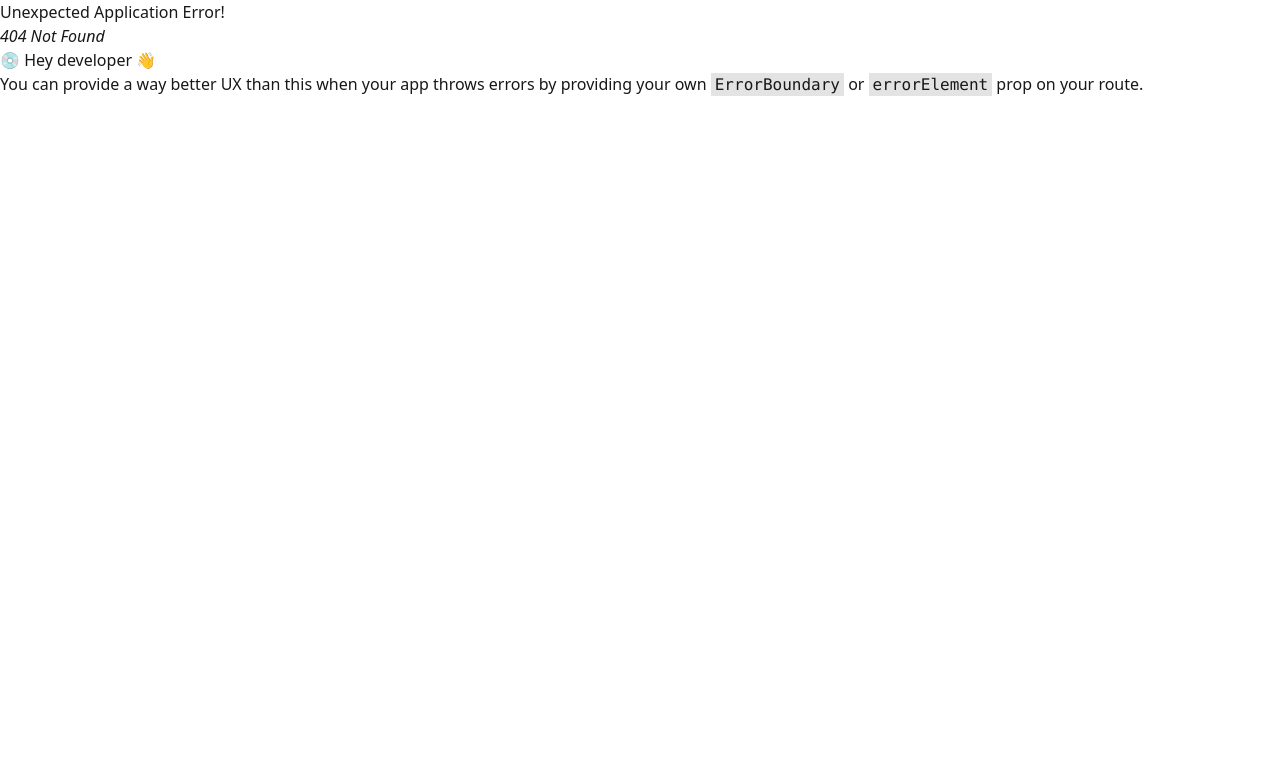
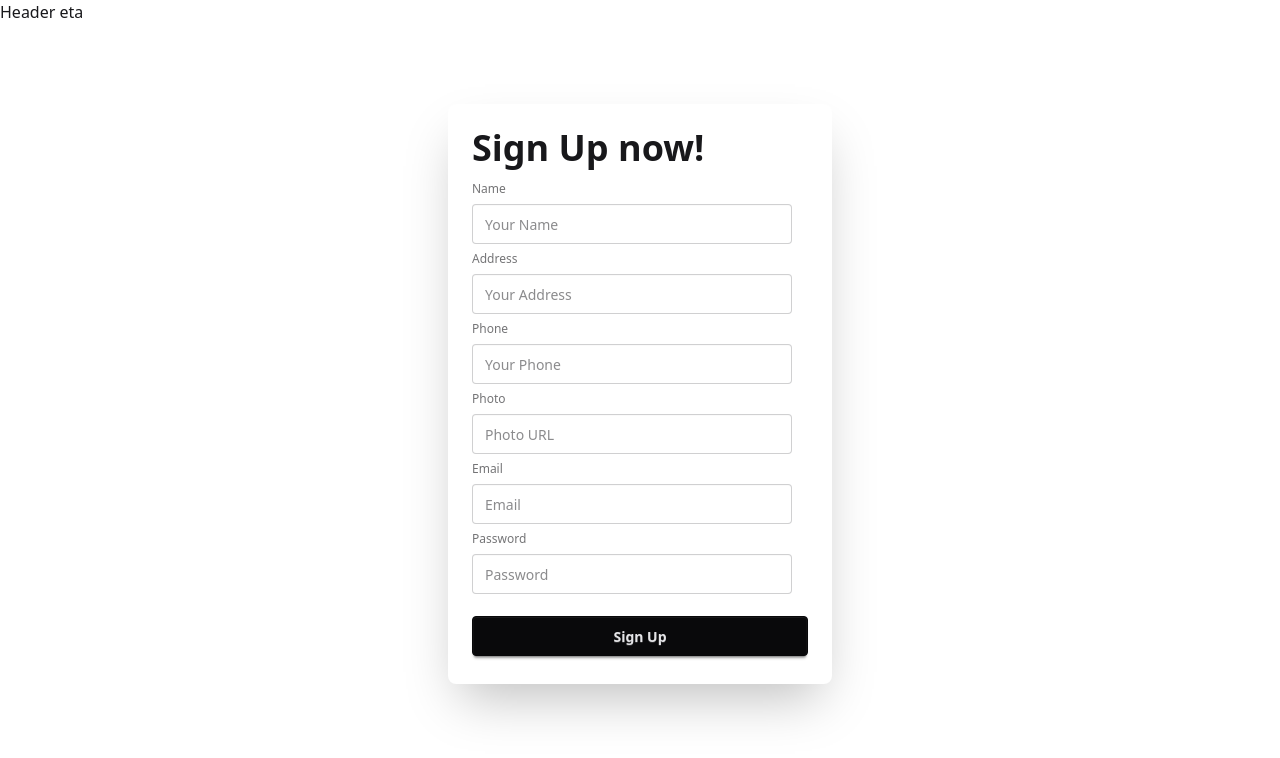
Before and after one commit to ismail-dev-code/coffee-store-client, a React (Vite) app: page /signup in a window 1280 px wide. Before the commit this address had no page. Shown: the top 758 px of the page. Built offline with nearby package versions, Linux system fonts and the light colour scheme; no server answers.

Commit message:
chore: .env + firebase authentication + db

```diff
--- a/package.json
+++ b/package.json
@@ -12,6 +12,7 @@
   "dependencies": {
     "@tailwindcss/vite": "^4.1.6",
     "daisyui": "^5.0.35",
+    "firebase": "^11.7.3",
     "react": "^19.1.0",
     "react-dom": "^19.1.0",
     "react-router": "^7.6.0",
--- /dev/null
+++ b/src/components/SignIn.jsx
@@ -0,0 +1,25 @@
+import React from "react";
+
+const SignIn = () => {
+  return (
+    <>
+      <div className="card bg-base-100 w-full mx-auto md:mt-20 mt-8 max-w-sm shrink-0 shadow-2xl">
+        <div className="card-body">
+          <h1 className="text-4xl font-bold">Login now!</h1>
+          <form className="fieldset">
+            <label className="label">Email</label>
+            <input type="email" name="email" className="input" placeholder="Email" />
+            <label className="label">Password</label>
+            <input type="password" name="password" className="input" placeholder="Password" />
+            <div>
+              <a className="link link-hover">Forgot password?</a>
+            </div>
+            <button className="btn btn-neutral mt-4">Login</button>
+          </form>
+        </div>
+      </div>
+    </>
+  );
+};
+
+export default SignIn;
--- /dev/null
+++ b/src/components/SignUp.jsx
@@ -0,0 +1,100 @@
+import React, { use } from "react";
+import { AuthContext } from "../contexts/AuthContext";
+import Swal from "sweetalert2";
+
+const SignUp = () => {
+  const { createUser } = use(AuthContext);
+  console.log(createUser);
+
+  const handleSignUp = (e) => {
+    e.preventDefault();
+    const form = e.target;
+    const formData = new FormData(form);
+    const { email, password, ...userProfile } = Object.fromEntries(
+      formData.entries()
+    );
+    // const email = formData.get("email");
+    // const password = formData.get("password");
+    console.log(email, password, userProfile);
+
+    // create user in the firebase
+    createUser(email, password).then((result) => console.log(result.user));
+
+    //   save profile info in the db
+    fetch("http://localhost:3000/users", {
+      method: "POST",
+      headers: {
+        "content-type": "application/json",
+      },
+      body: JSON.stringify(userProfile),
+    })
+      .then((res) => res.json())
+      .then((data) => {
+        if (data.insertedId) {
+          Swal.fire({
+            position: "top-end",
+            icon: "success",
+            title: "Your account has created successfully.",
+            showConfirmButton: false,
+            timer: 2000,
+          });
+        }
+      });
+  };
+
+  return (
+    <div className="card bg-base-100 w-full mx-auto md:mt-20 mt-8 max-w-sm shrink-0 shadow-2xl">
+      <div className="card-body">
+        <h1 className="text-4xl font-bold">Sign Up now!</h1>
+        <form onSubmit={handleSignUp} className="fieldset">
+          <label className="label">Name</label>
+          <input
+            type="text"
+            name="name"
+            className="input"
+            placeholder="Your Name"
+          />
+          <label className="label">Address</label>
+          <input
+            type="text"
+            name="address"
+            className="input"
+            placeholder="Your Address"
+          />
+          <label className="label">Phone</label>
+          <input
+            type="number"
+            name="phone"
+            className="input"
+            placeholder="Your Phone"
+          />
+          <label className="label">Photo</label>
+          <input
+            type="url"
+            name="photo"
+            className="input"
+            placeholder="Photo URL"
+          />
+          <label className="label">Email</label>
+          <input
+            type="email"
+            name="email"
+            className="input"
+            placeholder="Email"
+          />
+          <label className="label">Password</label>
+          <input
+            type="password"
+            name="password"
+            className="input"
+            placeholder="Password"
+          />
+
+          <button className="btn btn-neutral mt-4">Sign Up</button>
+        </form>
+      </div>
+    </div>
+  );
+};
+
+export default SignUp;
--- a/src/components/UpdateCoffee.jsx
+++ b/src/components/UpdateCoffee.jsx
@@ -11,7 +11,7 @@
     const form = e.target;
     const formData = new FormData(form);
     const updatedCoffee = Object.fromEntries(formData.entries());
-    console.log(updatedCoffee);
+    // console.log(updatedCoffee);
 
     // sent updated coffee to the db
     fetch(`http://localhost:3000/coffees/${_id}`, {
@@ -32,12 +32,13 @@
             timer: 1500,
           });
         }
+
       });
   };
   return (
     <div className="p-24">
       <div className="text-center p-12 space-y-4">
-        <h1 className="text-6xl">Update Coffee</h1>
+        <h1 className="text-5xl">Update Coffee</h1>
       </div>
 
       <form onSubmit={handleUpdateCoffee}>
--- /dev/null
+++ b/src/contexts/AuthContext.jsx
@@ -0,0 +1,3 @@
+import { createContext } from "react";
+
+export const AuthContext = createContext(null);
--- /dev/null
+++ b/src/contexts/AuthProvider.jsx
@@ -0,0 +1,17 @@
+import React from "react";
+import { AuthContext } from "./AuthContext";
+import { createUserWithEmailAndPassword } from "firebase/auth";
+import { auth } from "../firebase/firebase.config";
+
+const AuthProvider = ({ children }) => {
+  const createUser = (email, password) => {
+    return createUserWithEmailAndPassword(auth, email, password);
+  };
+  const userInfo = {
+    createUser,
+  };
+
+  return <AuthContext value={userInfo}>{children}</AuthContext>;
+};
+
+export default AuthProvider;
--- /dev/null
+++ b/src/firebase/firebase.config.js
@@ -0,0 +1,15 @@
+import { initializeApp } from "firebase/app";
+import { getAuth } from "firebase/auth";
+
+const firebaseConfig = {
+  apiKey: import.meta.env.VITE_API_KEY,
+  authDomain: import.meta.env.VITE_AUTH_DOMAIN,
+  projectId: import.meta.env.VITE_PROJECT_ID,
+  storageBucket: import.meta.env.VITE_STORAGE_BUCKET,
+  messagingSenderId: import.meta.env.VITE_MESSAGING_SENDER_ID,
+  appId: import.meta.env.VITE_APP_ID,
+};
+
+const app = initializeApp(firebaseConfig);
+
+export const auth = getAuth(app);
```
Also changed, not shown: src/main.jsx (+13 -2 lines), 2 other files (tests, documents, lock files or other folders).
